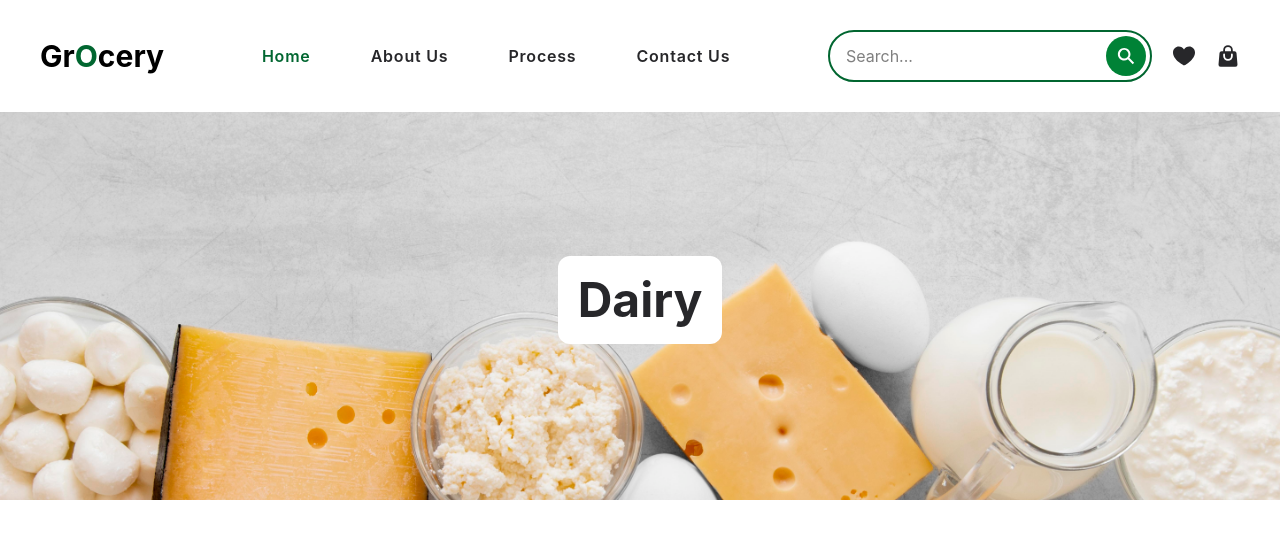
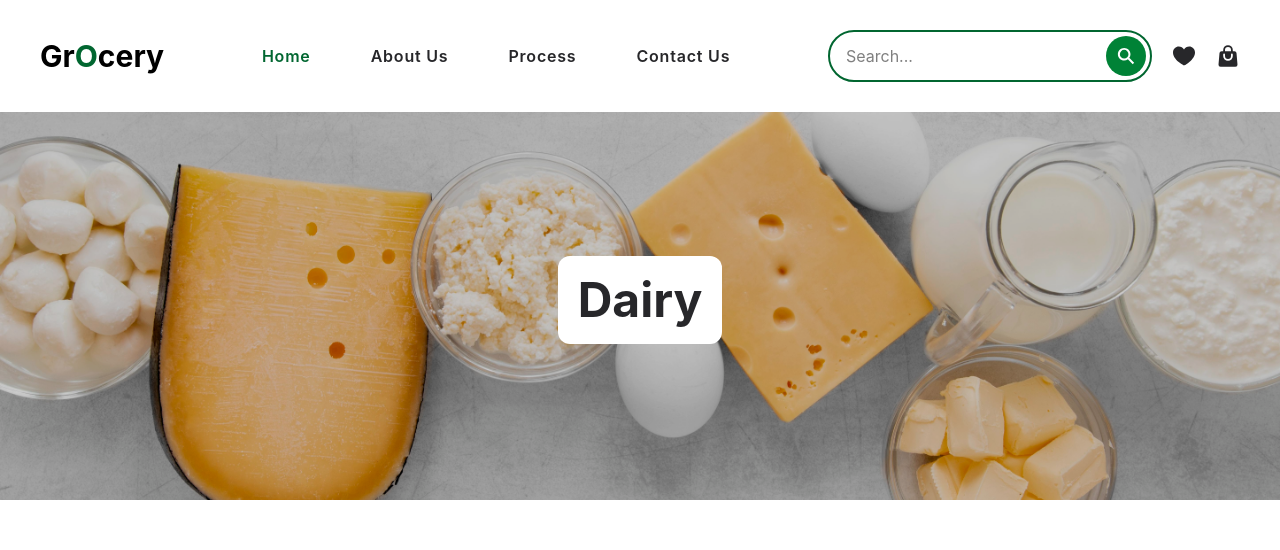
Before and after one commit to Nabeela-Kanwal/Grocery-store-react, a React (Vite) app: page /dairy in a window 1280 px wide. Shown: the top 550 px of the page. Built offline with nearby package versions, Linux system fonts and the light colour scheme.

Commit message:
banner bg

```diff
--- a/src/components/Banner/Banner.jsx
+++ b/src/components/Banner/Banner.jsx
@@ -7,12 +7,13 @@ const Banner = ({ title = "Products", bgImage }) => {
 
   return (
     <div
-      className="bg-zinc-400 h-[50vh] mt-25 flex justify-center items-center"
+      className="h-[50vh] mt-25 flex justify-center items-center bg-center bg-cover relative"
       style={bannerStyle}
     >
-      <h2 className="text-5xl text-zinc-800 bg-white p-5 rounded-xl font-bold">
+      <h2 className="text-5xl text-zinc-800 bg-white p-5 rounded-xl font-bold z-10">
         {title}
       </h2>
+      <div className="bg-black/20  absolute inset-0"></div>
     </div>
   );
 };
```
